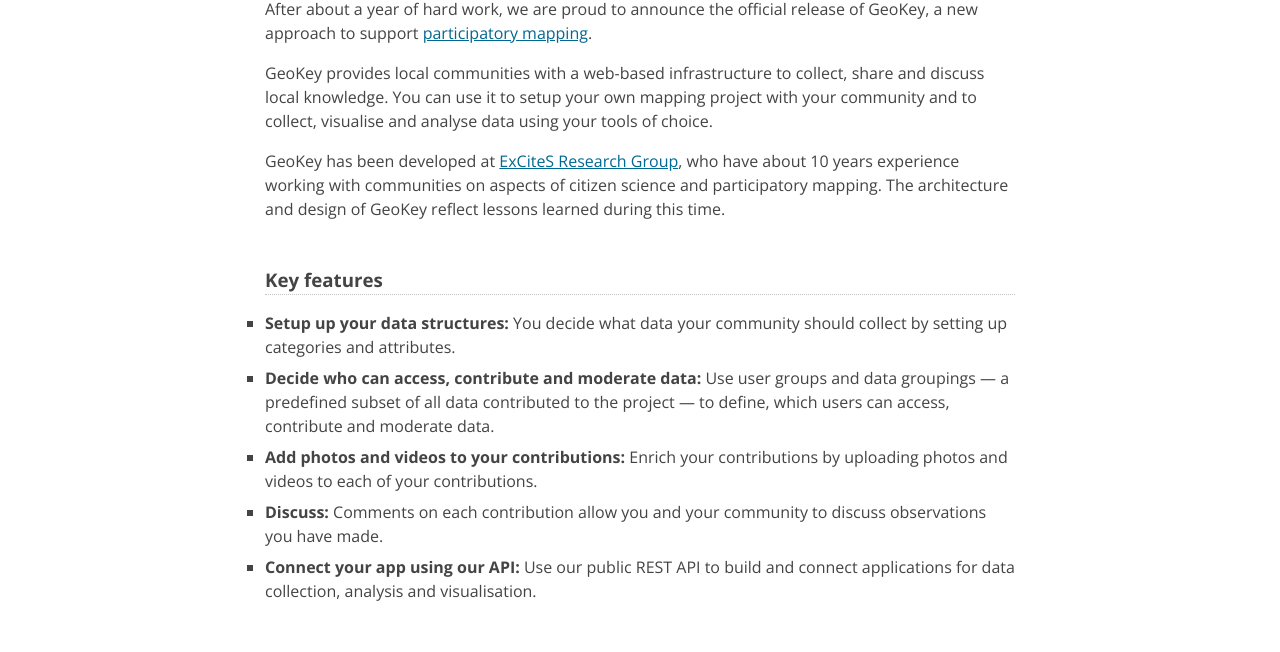
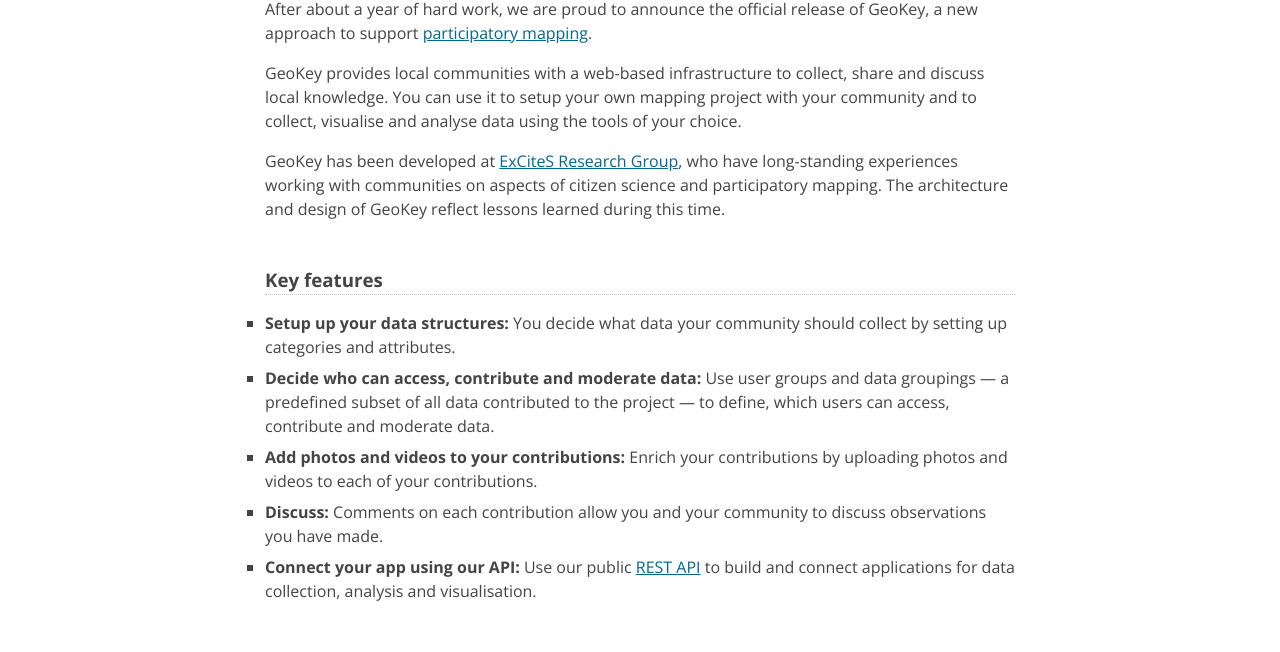
Before and after one commit to ExCiteS/geokey-website, a Jekyll site: the page built from _posts/2014-11-03-official-release.md, in a window 1280 px wide. Shown: the part 443-1095 px from the top of the page. Built offline with Jekyll 4.4.1, drawn with Linux system fonts in a browser that asks for light colours; Markdown is read by kramdown in place of the engine named in the settings.

Commit message:
Final fixes for release

```diff
--- a/_posts/2014-11-03-official-release.md
+++ b/_posts/2014-11-03-official-release.md
@@ -9,9 +9,9 @@
 
 After about a year of hard work, we are proud to announce the official release of GeoKey, a new approach to support [participatory mapping](http://www.mappingforrights.org/participatory_mapping).
 
-GeoKey provides local communities with a web-based infrastructure to collect, share and discuss local knowledge. You can use it to setup your own mapping project with your community and to collect, visualise and analyse data using your tools of choice.
+GeoKey provides local communities with a web-based infrastructure to collect, share and discuss local knowledge. You can use it to setup your own mapping project with your community and to collect, visualise and analyse data using the tools of your choice.
 
-GeoKey has been developed at [ExCiteS Research Group](http://www.ucl.ac.uk/excites), who have about 10 years experience working with communities on aspects of citizen science and participatory mapping. The architecture and design of GeoKey reflect lessons learned during this time.
+GeoKey has been developed at [ExCiteS Research Group](http://www.ucl.ac.uk/excites), who have long-standing experiences working with communities on aspects of citizen science and participatory mapping. The architecture and design of GeoKey reflect lessons learned during this time.
 
 ### Key features
 
@@ -19,7 +19,7 @@
 - **Decide who can access, contribute and moderate data:** Use user groups and data groupings — a predefined subset of all data contributed to the project — to define, which users can access, contribute and moderate data.
 - **Add photos and videos to your contributions:** Enrich your contributions by uploading photos and videos to each of your contributions.
 - **Discuss:** Comments on each contribution allow you and your community to discuss observations you have made.
-- **Connect your app using our API:** Use our public REST API to build and connect applications for data collection, analysis and visualisation.
+- **Connect your app using our API:** Use our public [REST API](/docs/) to build and connect applications for data collection, analysis and visualisation.
 
 ### How to get started
 
--- a/developers/index.html
+++ b/developers/index.html
@@ -74,13 +74,13 @@
             <div class="col-sm-6" id="github-fork">
                 <h2><span class="mega-octicon octicon-git-branch"></span> Fork the code</h2>
                 <p>Help us to fix bugs or build new features.</p>
-                <p><a href="https://github.com/ExCiteS/opencommunitymaps" class="btn">Fork the code on Github</a></p>
+                <p><a href="https://github.com/ExCiteS/geokey" class="btn">Fork the code on Github</a></p>
             </div>
 
             <div class="col-sm-6" id="github-issue">
                 <h2><span class="mega-octicon octicon-issue-opened"></span> Report a problem</h2>
                 <p>Something does not work as expected? Are you missing a feature? Let us know — we promise to look into it.</p>
-                <p><a href="https://github.com/ExCiteS/opencommunitymaps/issues/new" class="btn">Report a problem</a></p>
+                <p><a href="https://github.com/ExCiteS/geokey/issues/new" class="btn">Report a problem</a></p>
             </div>
         </div>
     </div>
```
